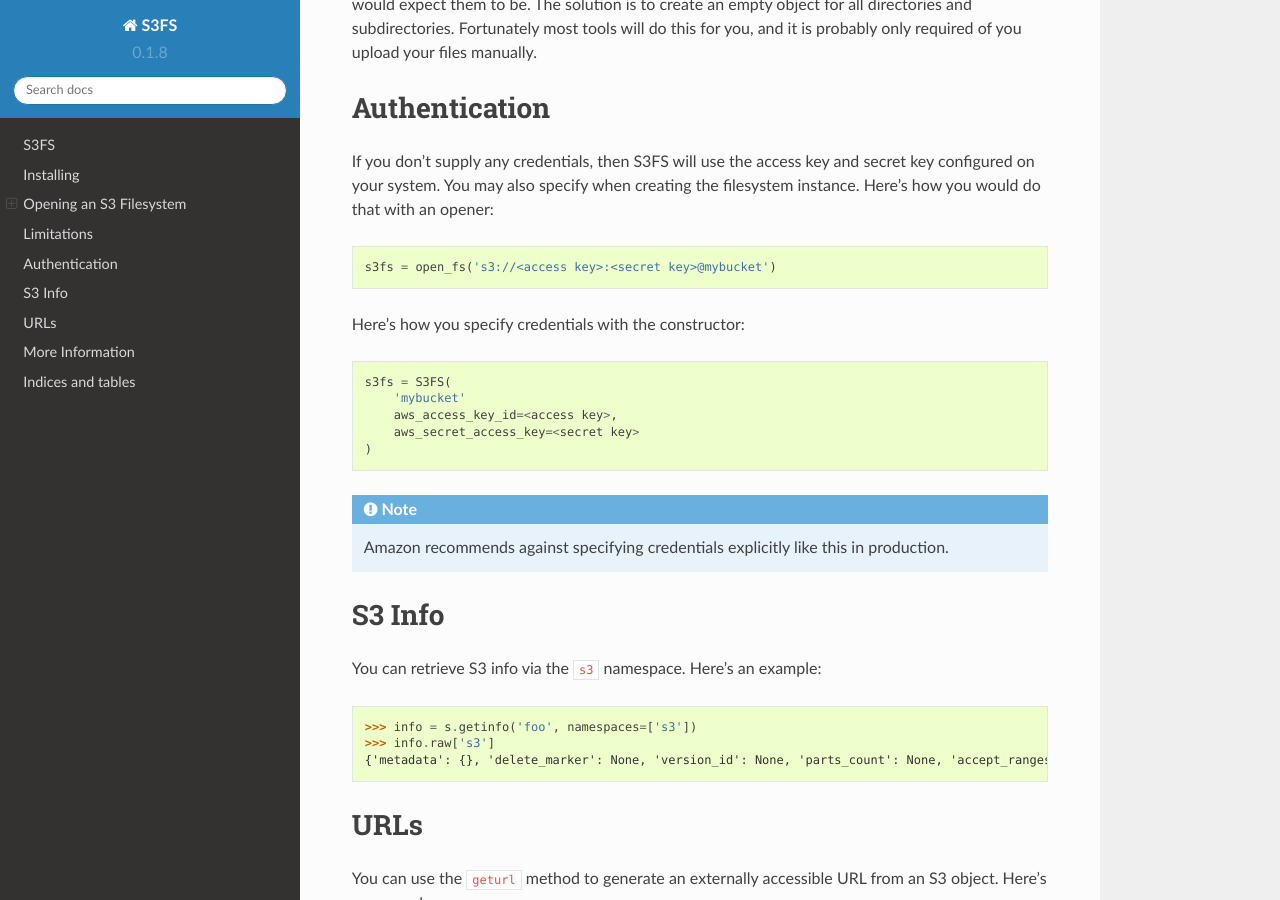
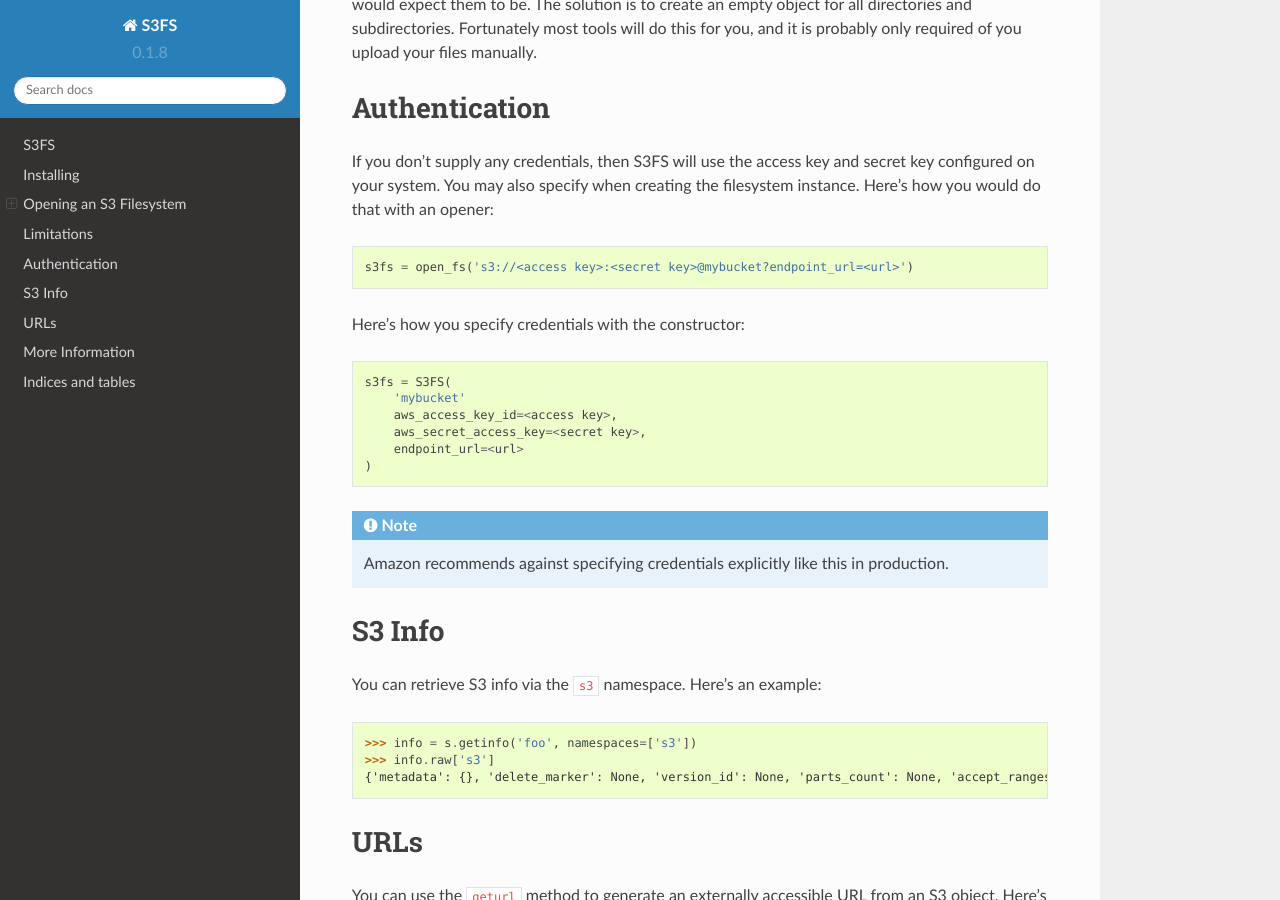
Before and after one commit to PyFilesystem/s3fs, a Sphinx documentation site: the page built from docs/index.rst, in a window 1280 px wide and 900 px high, scrolled down 1412 px. Built offline with Sphinx 7.4.7 and the Read the Docs theme 2.0.0, drawn with Linux system fonts in a browser that asks for light colours.

Commit message:
Updated docs to include how to use endpoint_url in open_fs via fs.

```diff
--- a/docs/index.rst
+++ b/docs/index.rst
@@ -78,14 +78,15 @@ and secret key configured on your system. You may also specify when
 creating the filesystem instance. Here's how you would do that with an
 opener::
 
-    s3fs = open_fs('s3://<access key>:<secret key>@mybucket')
+    s3fs = open_fs('s3://<access key>:<secret key>@mybucket?endpoint_url=<url>')
 
 Here's how you specify credentials with the constructor::
 
     s3fs = S3FS(
         'mybucket'
         aws_access_key_id=<access key>,
-        aws_secret_access_key=<secret key>
+        aws_secret_access_key=<secret key>,
+        endpoint_url=<url>
     )
 
 .. note::
```
